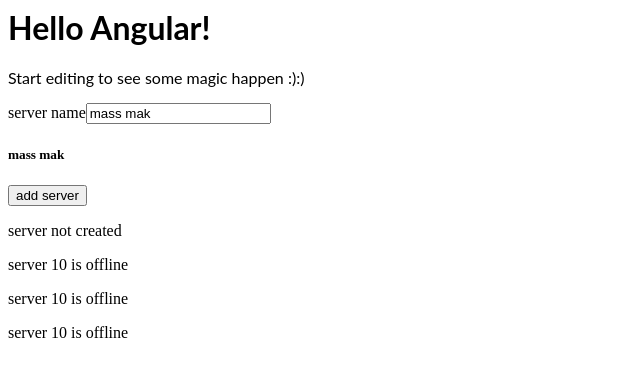
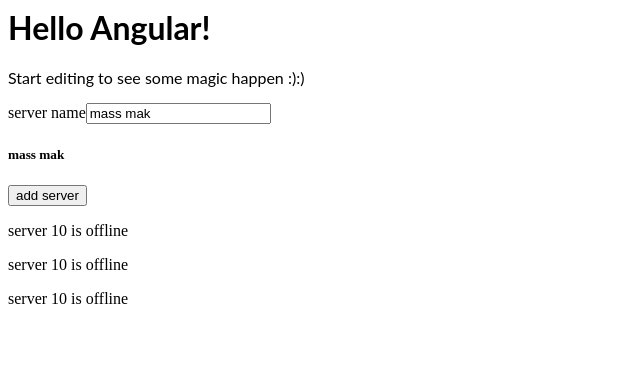
Before and after one commit to arjunraj15/angular-AR1, an Angular app: page / in a window 1280 px wide. Shown: the top 376 px of the page, without its empty margins (0-640 px from the left). Built offline with nearby package versions, Linux system fonts and the light colour scheme.

Commit message:
2 files modified

```diff
--- a/src/app/servers/servers.component.html
+++ b/src/app/servers/servers.component.html
@@ -4,7 +4,8 @@
  <h5> {{ servername }} </h5>
  <button class = "btn btn-primary"
  [disabled]="!btn1status "(click)="oncreateserver()"> add server</button>
- <p> {{ servercreationstatus }}</p>
+ <!-- <p> {{ servercreationstatus }}</p> -->
+
 <app-server></app-server>
 <app-server></app-server>
 <app-server></app-server>
--- a/src/app/servers/servers.component.ts
+++ b/src/app/servers/servers.component.ts
@@ -17,7 +17,7 @@
   }
   oncreateserver()
   {
-    this.servercreationstatus = 'server is created';
+    this.servercreationstatus = 'server is created '+this.servername;
   }
   onservername(event : any)
   {
```
